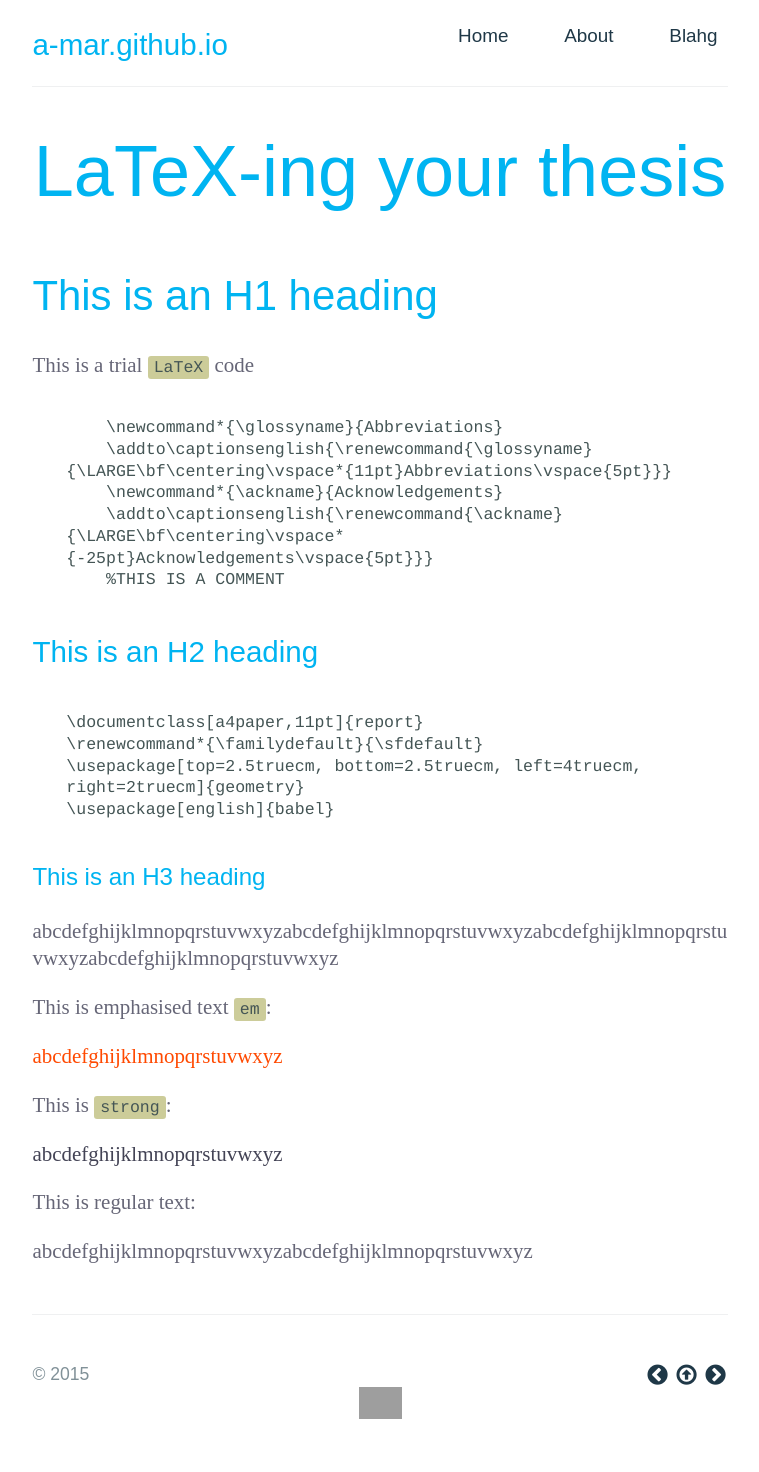
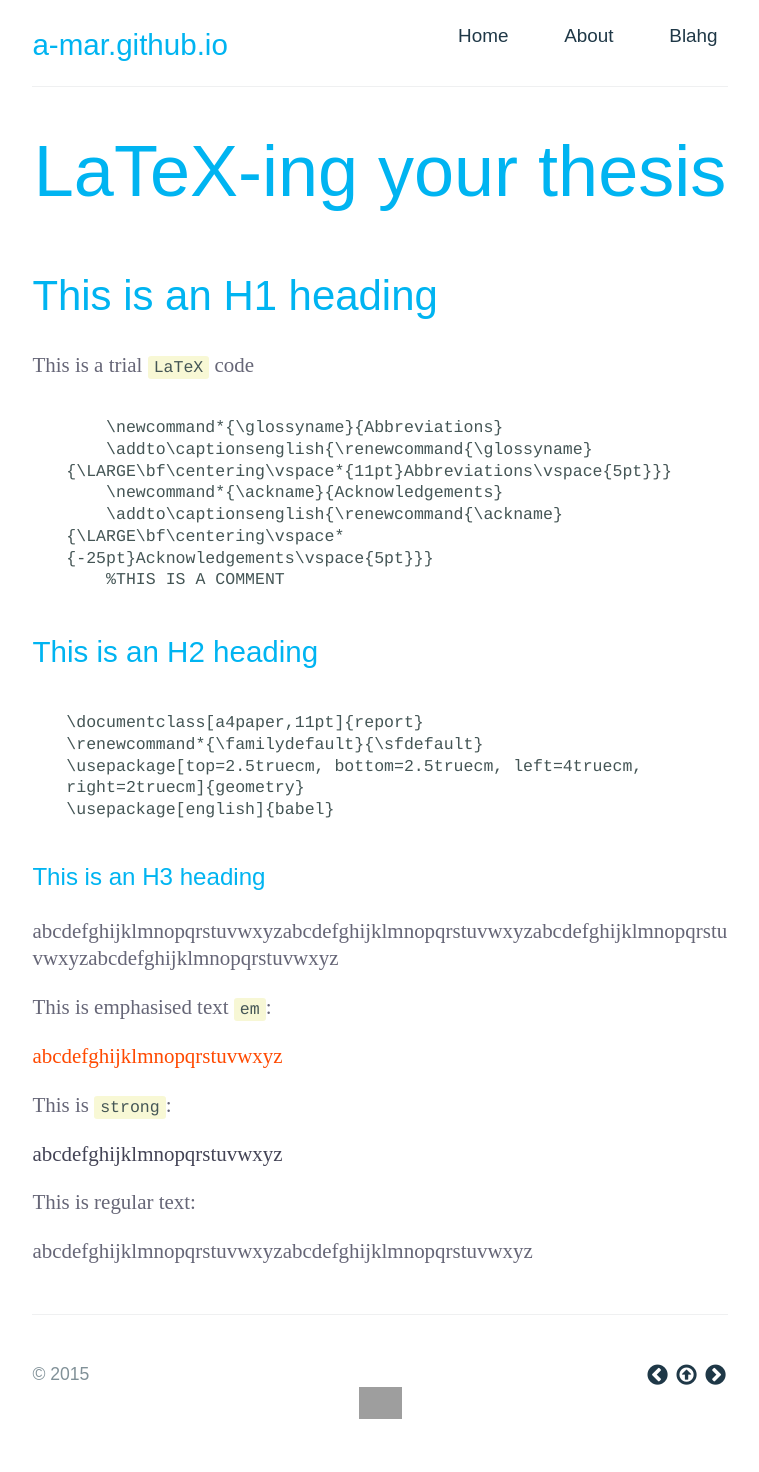
Before and after one commit to a-mar/blahg, a Jekyll site: the page built from index.html, in a window 1280 px wide. Shown: the whole page, without its empty margins (260-1019 px from the left). Built offline with Jekyll 4.4.1, drawn with Linux system fonts in a browser that asks for light colours; nearby versions of some CDN libraries; some web fonts are replaced; Markdown is read by kramdown in place of the engine named in the settings; grey boxes are pictures that could not be loaded.

Commit message:
Update asdf.css

```diff
--- a/stylesheets/asdf.css
+++ b/stylesheets/asdf.css
@@ -10,7 +10,7 @@ code,kbd,pre,samp {
   /*width: 700px;*/
   font-size:79%;
   line-height:1.31;
-  background-color: rgba(153,153,53,0.5);
+  background-color: rgba(217,217,47,0.2);
   color:#455;
   border-radius: 3px;
   padding:2px 6px;
```
